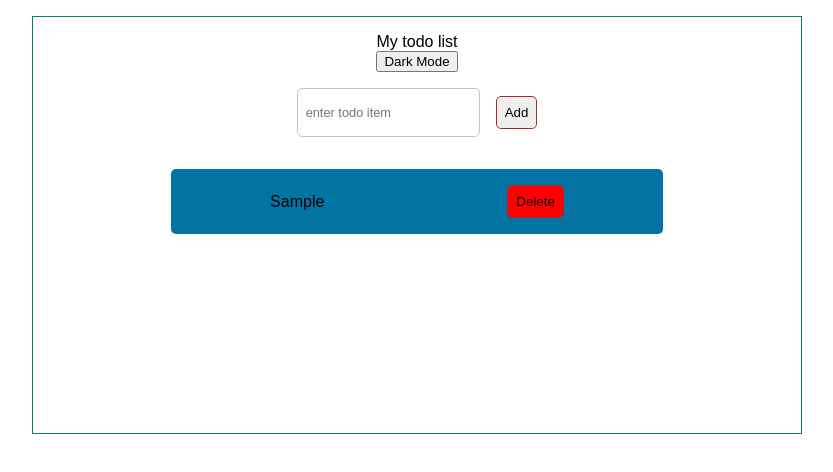
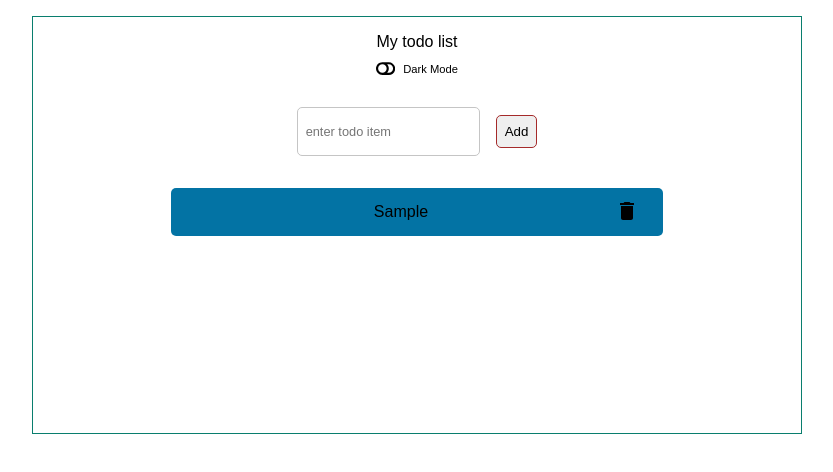
Before and after one commit to karthikRaiker/simple-todo-list, a React (Create React App) app: page / in a window 1280 px wide. Both pictures are taken after typing "Sample" into the empty fields and a click on the button "Add". Shown: the top 472 px of the page, without its empty margins (223-1056 px from the left). Built offline with nearby package versions, Linux system fonts and the light colour scheme.

Commit message:
small changes

```diff
--- a/package.json
+++ b/package.json
@@ -5,9 +5,9 @@
   "dependencies": {
     "react": "^18.2.0",
     "react-dom": "^18.2.0",
+    "react-icons": "^4.6.0",
     "react-scripts": "0.9.5"
   },
-  "devDependencies": {},
   "scripts": {
     "start": "react-scripts start",
     "build": "react-scripts build",
--- a/src/App.css
+++ b/src/App.css
@@ -28,8 +28,7 @@ input {
   font-size: 0.8rem;
   line-height: 0.8rem;
 }
-.submit,
-.delete {
+.submit {
   padding: 0.5rem;
   display: flex;
   justify-content: center;
@@ -57,4 +56,10 @@ input {
   width: 60%;
   margin: 1rem 0;
   border-radius: 5px;
+  position: relative;
 }
+.delete {
+  position: absolute;
+  right: 1.5rem;
+  cursor: pointer;
+}
--- a/src/App.js
+++ b/src/App.js
@@ -1,6 +1,7 @@
 import React, { useState } from "react";
 import "./App.css";
 import TodoItem from "./component/TodoItem";
+import { FaToggleOn, FaToggleOff } from "react-icons/fa";
 
 const App = () => {
   const [todolist, setTodoList] = useState([]);
@@ -60,9 +61,31 @@ const App = () => {
         style={{ border: `1px solid ${generateRandomColor()}` }}
       >
         <div>My todo list</div>
-        <button onClick={() => setDark((prevState) => !prevState)}>
-          {dark ? `Ligh Mode` : `Dark Mode`}
-        </button>
+        <div
+          style={{
+            display: "flex",
+            alignItems: "center",
+            justifyContent: "center",
+            fontSize: "1.2rem",
+            cursor: "pointer",
+            position: "relative",
+            margin: "0.5rem 0",
+          }}
+          onClick={() => setDark((prevState) => !prevState)}
+        >
+          <span>
+            {dark ? <FaToggleOn style={{ color: "green" }} /> : <FaToggleOff />}
+          </span>{" "}
+          <span
+            style={{
+              fontSize: "0.7rem",
+              paddingBottom: "0.3rem",
+              paddingLeft: "0.5rem",
+            }}
+          >
+            Dark Mode
+          </span>
+        </div>
         <form className="form" onSubmit={handleSubmit}>
           <input
             name="todoInput"
--- a/src/component/TodoItem.js
+++ b/src/component/TodoItem.js
@@ -1,5 +1,6 @@
 import React from "react";
 import "../App.css";
+import { MdDelete } from "react-icons/md";
 function TodoItem({ todolist, handledeleteItem, handleToggle, dark }) {
   return (
     <div className="item-conainer">
@@ -14,14 +15,10 @@ function TodoItem({ todolist, handledeleteItem, handleToggle, dark }) {
               }}
               onClick={() => handleToggle(todo.id)}
             >
-              <div>{todo.name}</div>
-              <button
-                className="delete"
-                onClick={() => handledeleteItem(todo.id)}
-                style={{ background: "red" }}
-              >
-                Delete
-              </button>
+              <div style={{ marginRight: "2rem" }}>{todo.name}</div>
+              <div className="delete" onClick={() => handledeleteItem(todo.id)}>
+                <MdDelete style={{ fontSize: "1.5rem" }} />
+              </div>
             </div>
           ))
         : null}
```
Also changed, not shown: 1 other file (tests, documents, lock files or other folders).
